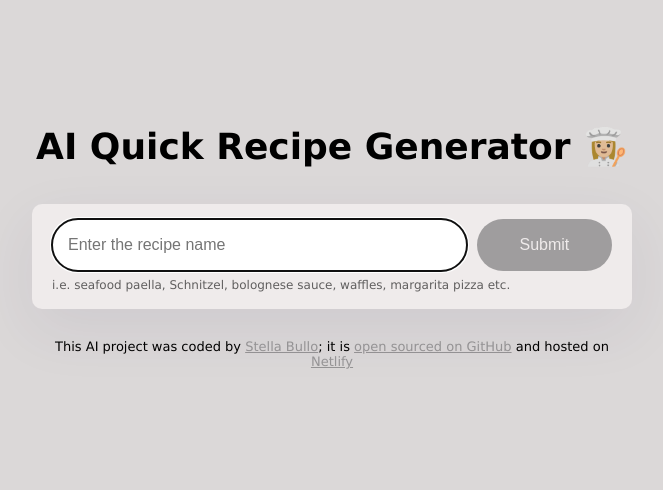
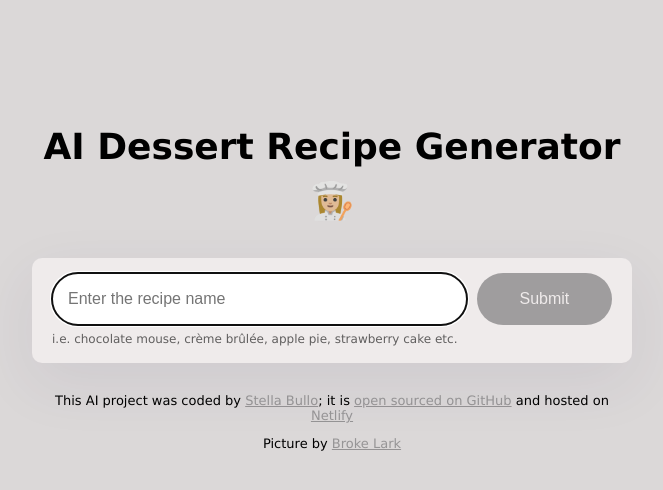
Before and after one commit to Stella5791/AI-recipe-generator, a plain HTML site: page index.html in a window 1280 px wide. Shown: the whole page, without its empty margins (308-971 px from the left). Drawn offline with nearby package versions, Linux system fonts and the light colour scheme.

Commit message:
changed title and sample recipes

```diff
--- a/index.html
+++ b/index.html
@@ -6,12 +6,12 @@
     <script src="https://unpkg.com/typewriter-effect@latest/dist/core.js"></script>
     <script src="https://cdn.jsdelivr.net/npm/axios@1.6.7/dist/axios.min.js"></script>
     <link rel="stylesheet" href="src/style.css" />
-    <title>AI Quick Recipe Generator</title>
+    <title>AI Dessert Recipe Generator</title>
   </head>
   <body>
     <div class="container">
       <header>
-        <h1>AI Quick Recipe Generator 👩🏼‍🍳</h1>
+        <h1>AI Dessert Recipe Generator 👩🏼‍🍳</h1>
       </header>
       <main>
         <div class="form-container">
@@ -29,8 +29,7 @@
           </form>
 
           <div class="hint">
-            i.e. seafood paella, Schnitzel, bolognese sauce, waffles, margarita
-            pizza etc.
+            i.e. chocolate mouse, crème brûlée, apple pie, strawberry cake etc.
           </div>
         </div>
         <div class="recipe hidden" id="recipe"></div>
@@ -42,6 +41,12 @@
         <a href="x" target="_blank">open sourced on GitHub</a>
         and hosted on
         <a href="x" target="_blank">Netlify</a>
+        <p>
+          Picture by
+          <a href="https://unsplash.com/@brookelark" target="_blank">
+            Broke Lark</a
+          >
+        </p>
       </footer>
     </div>
     <script src="src/index.js"></script>
--- a/src/index.js
+++ b/src/index.js
@@ -14,7 +14,7 @@ function generateRecipe(event) {
   let apiKey = "b4697434f3a4b96oc63c0bff5tca4166";
   let prompt = `User instructions are: Generate a recipe about ${instructionsInput.value}`;
   let context =
-    "You are a quick recipes chef. Your mission is to generate a maximun of 5 ingredients that takes less than an hour to prepare recipe in basic html. Include title of the recipe. Include ingredients and instructions. Sign the recipe with 'Shecodes AI quick chef' inside a <strong> element at the end of the recipe and NOT at the beginning. Leave a blank line between the recipe and the signature. Make sure you follow the user instructions.";
+    "You are a quick dessert recipes chef. Your mission is to generate a maximun of 5 ingredients that takes less than an hour to prepare recipe in basic html. Include title of the recipe. Include ingredients and instructions. Sign the recipe with 'Shecodes AI quick chef' inside a <strong> element at the end of the recipe and NOT at the beginning. Leave a blank line between the recipe and the signature. Make sure you follow the user instructions.";
   let apiUrl = `https://api.shecodes.io/ai/v1/generate?prompt=${prompt}&context=${context}&key=${apiKey}`;
 
   let poemElement = document.querySelector("#recipe");
```
Also changed, not shown: src/Lark-kitchen.jpg (added).
